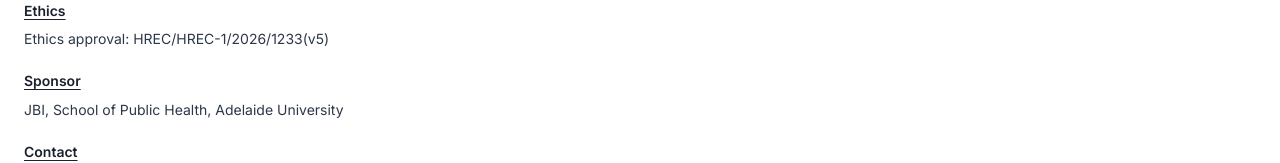
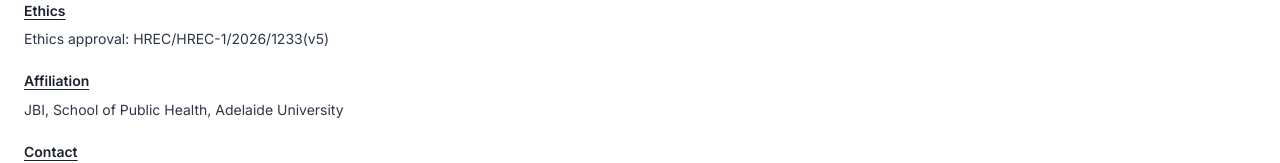
Before and after one commit to LoaizaBetancur/CAPIS-Project-Website, a Next.js app: page / in a window 1280 px wide. Shown: the part 4521-4684 px from the top of the page. Built offline with nearby package versions, Linux system fonts and the light colour scheme.

Commit message:
Update page.tsx

```diff
--- a/app/page.tsx
+++ b/app/page.tsx
@@ -819,7 +819,7 @@ export default function HomePage() {
                   marginBottom: "6px",
                 }}
               >
-                Sponsor
+                Affiliation
               </h3>
               <p style={{ fontSize: "14px", lineHeight: 1.6, color: "#2D3748" }}>
                 JBI, School of Public Health, Adelaide University
```
